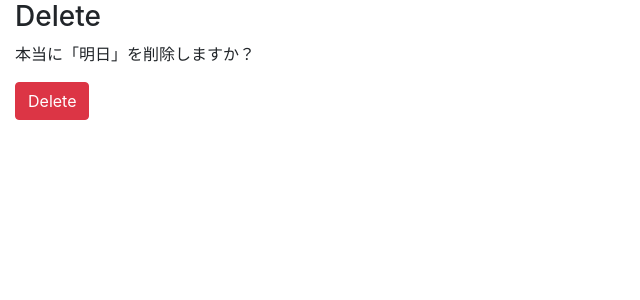
After one commit to Hiroki0613/blog_django, a Django app: page /delete/2 in a window 1280 px wide. The commit adds this page. Shown: the top 300 px of the page, without its empty margins (0-640 px from the left). Run offline with Django 3.2, Linux system fonts and the light colour scheme; data comes from the database, SQL or seed files in the repository; both versions use the stored data as it was after the commit; some libraries are stand-ins or nearby versions.

Commit message:
deleteviewの実装

```diff
--- a/blog/templates/blog/base.html
+++ b/blog/templates/blog/base.html
@@ -20,9 +20,9 @@
 <body>
 
 
-    {% block blog %}
+    {% block body %}
 
-    {% endblock blog %}
+    {% endblock body %}
 
     <!-- Optional JavaScript -->
     <!-- jQuery first, then Popper.js, then Bootstrap JS -->
--- /dev/null
+++ b/blog/templates/blog/delete.html
@@ -0,0 +1,25 @@
+{% extends 'blog/base.html' %}
+
+{% block body %}
+
+<div class="col-md-6 col-sm-12">
+    <div class="form-box">
+        <div class="form-top">
+            <div class="form-top-left">
+                <h3>Delete</h3>
+                <p>本当に「{{ object.title }}」を削除しますか？</p>
+            </div>
+            <div class="form-top-right">
+                <i class="fa fa-pencil"></i>
+            </div>
+        </div>
+        <div class="form-bottom">
+            <form method="POST" role="form" action="" class="login-form">
+                {% csrf_token %}
+                <button type="submit" class="btn btn-danger">Delete</button>
+            </form>
+        </div>
+    </div>
+
+</div>
+{% endblock body %}
--- a/blog/templates/blog/detail.html
+++ b/blog/templates/blog/detail.html
@@ -1,7 +1,7 @@
 {% extends 'blog/base.html' %}
 
 
-{% block blog %}
+{% block body %}
 <div class='container'>
     <div class="alert alert-success" role="alert">
         <br>
@@ -14,4 +14,4 @@
         <p>期日：{{ object.duedate }}</p>
     </div>
 </div>
-{% endblock blog %}
+{% endblock body %}
--- a/blog/templates/blog/update.html
+++ b/blog/templates/blog/update.html
@@ -1,6 +1,6 @@
 {% extends 'blog/base.html' %}
 
-{% block blog %}
+{% block body %}
 <form action='' method="POST">
     {% csrf_token %}
     {{ form.title }}
@@ -10,4 +10,4 @@
     {{ form.duedate }}
     <input type="submit" value="更新">
 </form>
-{% endblock blog %}
+{% endblock body %}
--- a/blog/urls.py
+++ b/blog/urls.py
@@ -1,8 +1,9 @@
 from django.urls import path
-from .views import BlogListView, BlogDetailView, BlogUpdateView
+from .views import BlogListView, BlogDetailView, BlogUpdateView, BlogDeleteView
 
 urlpatterns = [
     path('', BlogListView.as_view(), name='list'),
     path('detail/<int:pk>', BlogDetailView.as_view(), name='detail'),
     path('update/<int:pk>', BlogUpdateView.as_view(), name='update'),
+    path('delete/<int:pk>', BlogDeleteView.as_view(), name='delete'),
 ]
--- a/blog/views.py
+++ b/blog/views.py
@@ -1,4 +1,4 @@
-from django.views.generic import ListView, DetailView, UpdateView
+from django.views.generic import ListView, DetailView, UpdateView, DeleteView
 from .models import BlogModel
 from django.urls import reverse_lazy
 
@@ -18,3 +18,9 @@ class BlogUpdateView(UpdateView):
     template_name = "blog/update.html"
     fields = ("title", "memo", "duedate")
     success_url = reverse_lazy('list')
+
+
+class BlogDeleteView(DeleteView):
+    model = BlogModel
+    template_name = "blog/delete.html"
+    success_url = reverse_lazy('list')
```
Also changed, not shown: db.sqlite3.
